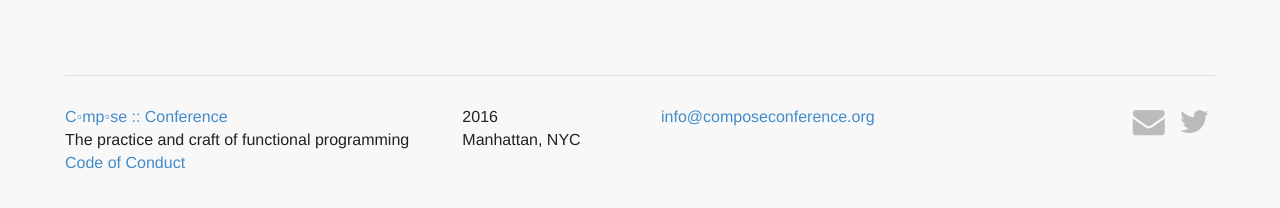
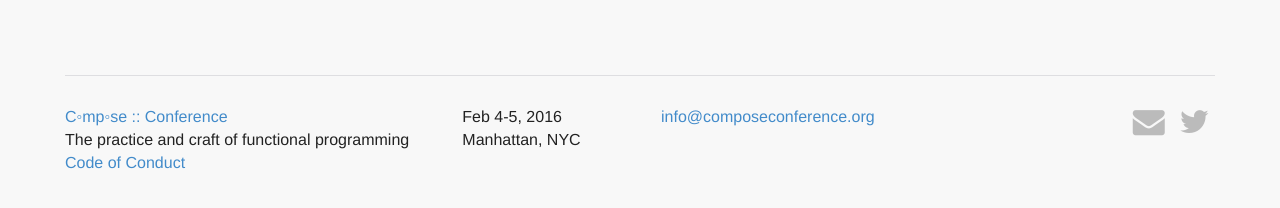
Before and after one commit to ny-haskell/composeconference, a Jekyll site: the page built from 2016/call.md, in a window 1280 px wide and 900 px high, scrolled down 657 px. Shown: the part 665-873 px from the top of the window. Built offline with Jekyll 4.4.1, drawn with Linux system fonts in a browser that asks for light colours; Markdown is read by kramdown in place of the engine named in the settings.

Commit message:
Update conference dates in footer

```diff
--- a/_includes/footer.html
+++ b/_includes/footer.html
@@ -17,7 +17,7 @@
                 </div>
                 <div class="col-lg-2 col-md-2 col-sm-2">
                     <div class="col-inner-hori">
-                        <p>2016<br> Manhattan, NYC</p>
+                        <p>Feb 4-5, 2016<br> Manhattan, NYC</p>
                     </div>
                 </div>
                 <div class="col-lg-3 col-md-3 col-sm-3">
```
